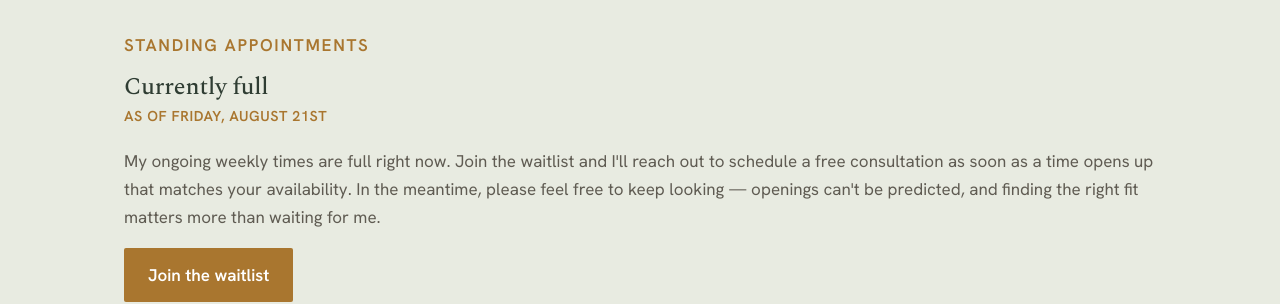
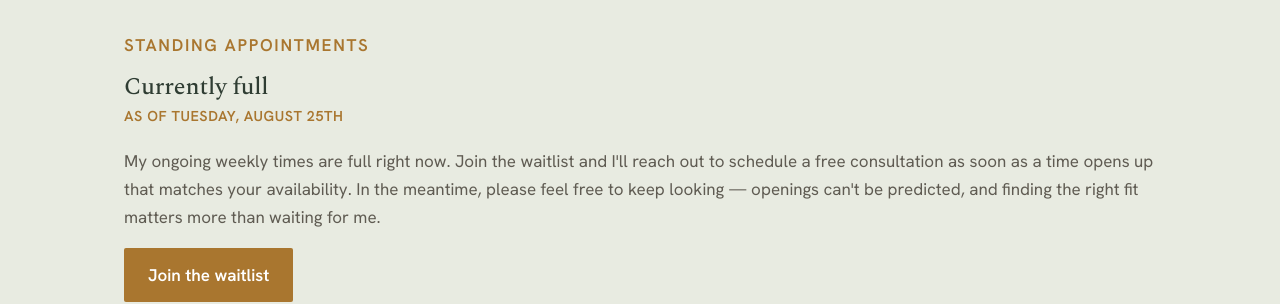
Before and after one commit to walnutcreektherapist/walnutcreektherapist.github.io, a Jekyll site: the page built from openings.html, in a window 1280 px wide and 1164 px high. Shown: the part 636-940 px from the top of the window. Built offline with Jekyll 4.4.1, drawn with Linux system fonts in a browser that asks for light colours.

Commit message:
Update _config.yml

```diff
--- a/_config.yml
+++ b/_config.yml
@@ -56,7 +56,7 @@ fees:
 #   NOT the consult scheduler. Don't swap them.
 openings:
   mode: "full"
-  as_of: "Friday, August 21st"
+  as_of: "Tuesday, August 25th"
   waitlist_url: "https://walnutcreektherapists.clientsecure.me/contact-widget"
   slots:
     # - "Mondays at 10:15 am — every two weeks, starting August 31st"
```
